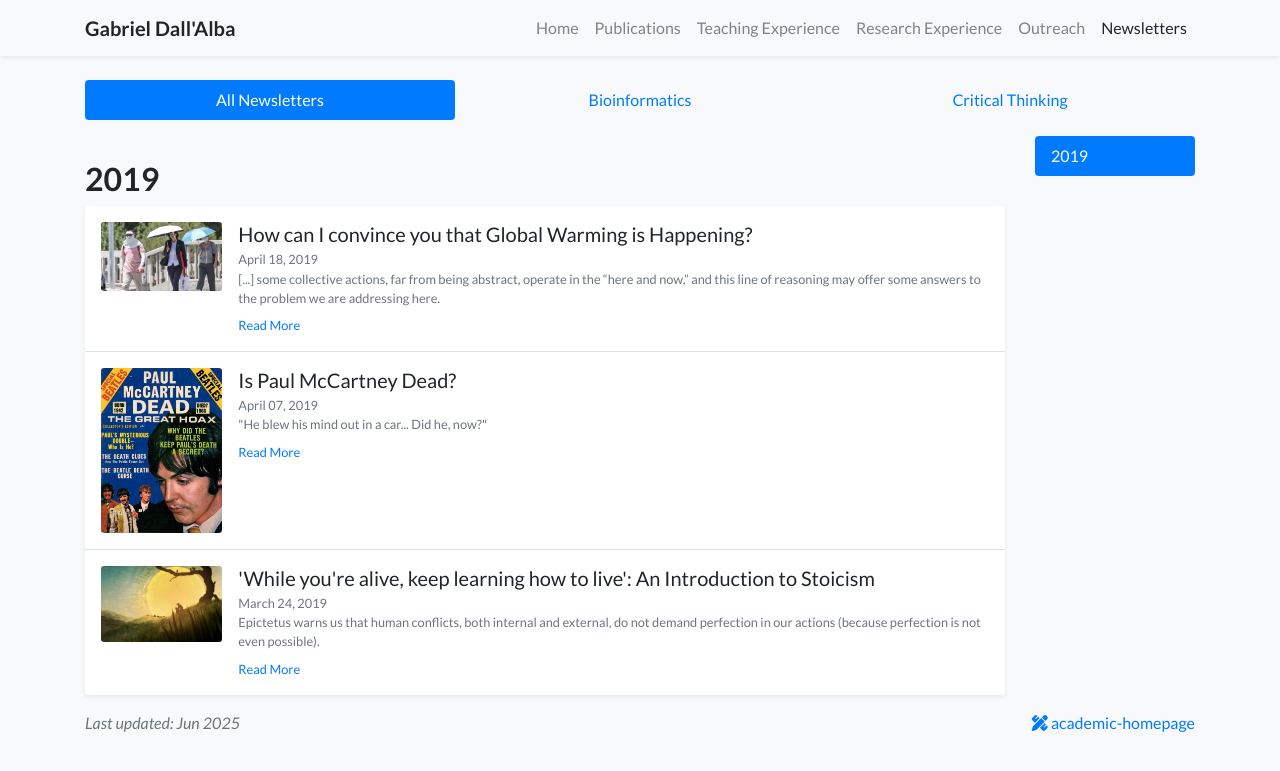
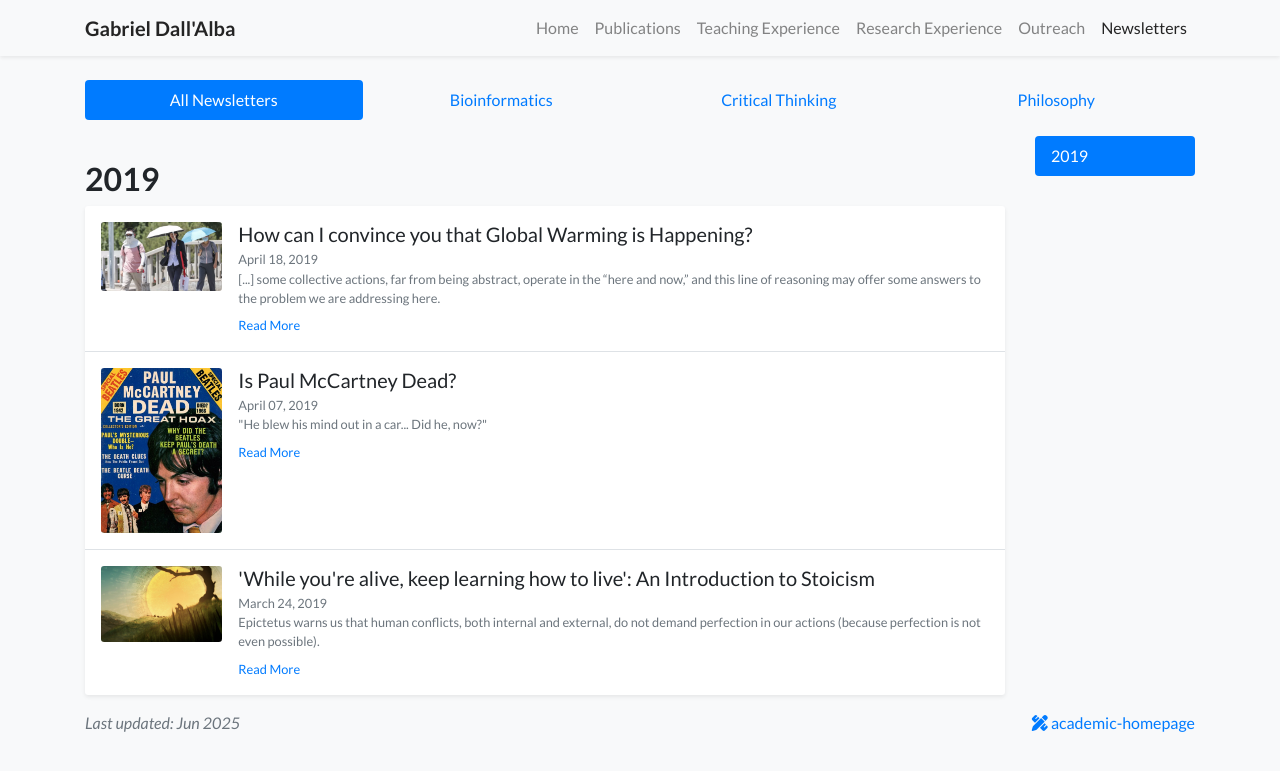
Before and after one commit to gdalba/gdalba.github.io, a Jekyll site: the page built from newsletters.html, in a window 1280 px wide. Shown: the top 771 px of the page. Built offline with Jekyll 4.4.1, drawn with Linux system fonts in a browser that asks for light colours; nearby versions of some CDN libraries; a style sheet for code colours, icons or effects is not loaded.

Commit message:
add philo tab

```diff
--- a/newsletters.html
+++ b/newsletters.html
@@ -18,6 +18,8 @@ body_attr: >-
             <li class="nav-item">
                 <a class="nav-link" id="critical-thinking-tab" data-toggle="tab" href="#critical-thinking" role="tab" aria-controls="critical-thinking" aria-selected="false">Critical Thinking</a>
             </li>
+            <li class="nav-item">
+                <a class="nav-link" id="philosophy-tab" data-toggle="tab" href="#philosophy" role="tab" aria-controls="tab" aria-selected="false">Philosophy</a>
         </ul>
     </div>
 </div>
@@ -147,4 +149,44 @@ body_attr: >-
             </div>
         </div>
     </div>
+    <div class="tab-pane fade" id="philosophy" role="tabpanel" aria-labelledby="philosophy-tab">
+        <div class="row">
+            <div class="col-12 col-lg-10">
+                {% assign philosophy_news = site.newsletters | where: "category", "philosophy" | sort: "date" | reverse %}
+                {% assign philosophy_news_by_year = philosophy_news | group_by_exp: "item", "item.date | date: '%Y'" %}
+                {% for year in philosophy_news_by_year %}
+                <h2 class="pt-4" id="philosophy-year-{{ year.name }}">{{ year.name }}</h2>
+                <div class="my-0 p-0 bg-white shadow-sm rounded-sm">
+                    {% for item in year.items %}
+                    <div class="row no-gutters {% unless forloop.last %}border-bottom{% endunless %} border-gray">
+                        <div class="col-md-2 mb-md-0 p-md-3">
+                            {% if item.thumbnail %}
+                            <img src="{{ item.thumbnail | relative_url }}" alt="{{ item.title }}" class="w-100 rounded-sm">
+                            {% else %}
+                            <div class="bg-light rounded-sm" style="height: 100px;"></div>
+                            {% endif %}
+                        </div>
+                        <div class="col-md-10 p-3 pl-md-0">
+                            <h5 class="mt-0 mb-1 font-weight-normal">{{ item.title }}</h5>
+                            <p class="mt-0 mb-0 small text-muted">{{ item.date | date: "%B %d, %Y" }}</p>
+                            <p class="mt-0 mb-2 small text-muted">{{ item.excerpt }}</p>
+                            <p class="small pb-0 mb-0 lh-125">
+                                <a href="{{ item.url | relative_url }}">Read More</a>
+                            </p>
+                        </div>
+                    </div>
+                    {% endfor %}
+                </div>
+                {% endfor %}
+            </div>
+
+            <div class="col-2 d-none d-lg-block">
+                <div id="navbar-philosophy-year" class="nav nav-pills flex-column sticky-top" style="top: 80px">
+                    {% for year in philosophy_news_by_year %}
+                    <a class="nav-link d-block" href="#philosophy-year-{{ year.name }}">{{ year.name }}</a>
+                    {% endfor %}
+                </div>
+            </div>
+        </div>
+    </div>
 </div>
```
Also changed, not shown: _newsletters/2019-global-warming.md (+1 -1 lines).
